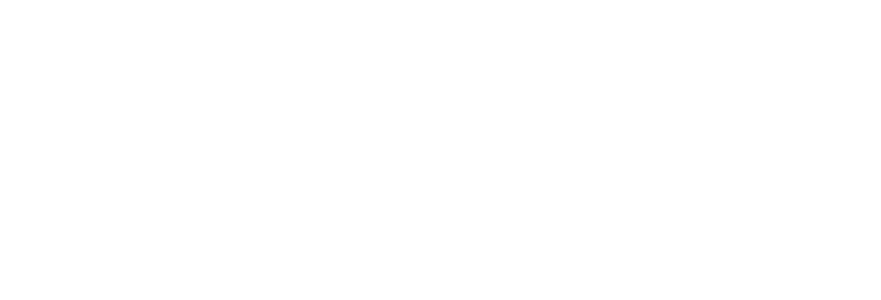
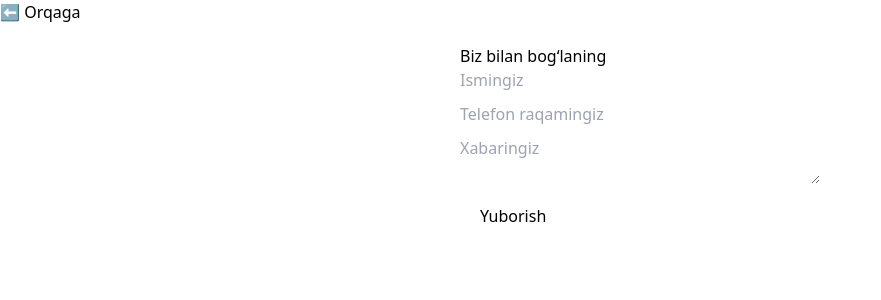
Before and after one commit to samandargofurov/twentyfour, a React (Vite) app: page /contactForm in a window 1280 px wide. Before the commit this address had no page. Shown: the top 300 px of the page, without its empty margins (0-881 px from the left). Built offline with nearby package versions, Linux system fonts and the light colour scheme.

Commit message:
contact form added

```diff
--- a/package.json
+++ b/package.json
@@ -10,6 +10,7 @@
     "preview": "vite preview"
   },
   "dependencies": {
+    "firebase": "^11.9.1",
     "react": "^18.2.0",
     "react-dom": "^18.2.0",
     "react-router-dom": "^7.6.2"
--- a/src/App.jsx
+++ b/src/App.jsx
@@ -2,6 +2,7 @@
 import Order from "./page/order";
 import TovarlarPage from "./page/tovarlarTarixi";
 import TovarTarixiDetail from "./page/tovarTarixiDetails";
+import ContactForm from "./page/ContactForm";
 
 function App() {
   return (
@@ -11,6 +12,7 @@
           <Route path="/" element={<Order />} />
           <Route path="/tovarlar" element={<TovarlarPage />} />
           <Route path="/tovardetails/:sana" element={<TovarTarixiDetail />} />
+          <Route path="/contactForm" element={<ContactForm />} />
         </Routes>
       </div>
     </Router>
--- /dev/null
+++ b/src/firebase/firebase.js
@@ -0,0 +1,15 @@
+// src/firebase/firebase.js
+import { initializeApp } from "firebase/app";
+import { getFirestore } from "firebase/firestore";
+
+const firebaseConfig = {
+  apiKey: "AIzaSyC9iO6XuAyz12345abcdeXyz",
+  authDomain: "twentyfour.firebaseapp.com",
+  projectId: "twentyfour",
+  storageBucket: "twentyfour.appspot.com",
+  messagingSenderId: "1091739999999",
+  appId: "1:1091739999999:web:abcdefghijklm"
+};
+
+const app = initializeApp(firebaseConfig);
+export const db = getFirestore(app);
--- /dev/null
+++ b/src/page/ContactForm.jsx
@@ -0,0 +1,83 @@
+import { useState } from "react";
+import { db } from "../firebase/firebase";
+import { collection, addDoc, serverTimestamp } from "firebase/firestore";
+import { Link } from "react-router-dom";
+
+const ContactForm = () => {
+  const [formData, setFormData] = useState({
+    name: "",
+    phone: "",
+    message: ""
+  });
+
+  const [success, setSuccess] = useState(false);
+
+  const handleChange = (e) => {
+    setFormData((prev) => ({
+      ...prev,
+      [e.target.name]: e.target.value
+    }));
+  };
+
+  const handleSubmit = async (e) => {
+    e.preventDefault();
+
+    try {
+      await addDoc(collection(db, "messages"), {
+        name: formData.name,
+        phone: formData.phone,
+        message: formData.message,
+        createdAt: serverTimestamp()
+      });
+
+      setSuccess(true);
+      setFormData({ name: "", phone: "", message: "" });
+    } catch (error) {
+      console.error("Xatolik:", error);
+      alert("Xatolik yuz berdi. Iltimos, qayta urinib ko‘ring.");
+    }
+  };
+
+  return (
+    <>
+      <Link to="/" className="text-blue-600 hover:underline block mb-4">⬅ Orqaga</Link>
+    <div style={{ maxWidth: "400px", margin: "auto", padding: "20px" }}>
+      <h2>Biz bilan bog‘laning</h2>
+      {success && <p style={{ color: "green" }}>✅ Xabaringiz yuborildi!</p>}
+      <form onSubmit={handleSubmit}>
+        <input
+          type="text"
+          name="name"
+          placeholder="Ismingiz"
+          value={formData.name}
+          onChange={handleChange}
+          required
+          style={{ display: "block", width: "100%", marginBottom: "10px" }}
+        />
+        <input
+          type="text"
+          name="phone"
+          placeholder="Telefon raqamingiz"
+          value={formData.phone}
+          onChange={handleChange}
+          required
+          style={{ display: "block", width: "100%", marginBottom: "10px" }}
+        />
+        <textarea
+          name="message"
+          placeholder="Xabaringiz"
+          value={formData.message}
+          onChange={handleChange}
+          required
+          style={{ display: "block", width: "100%", marginBottom: "10px" }}
+        ></textarea>
+        <button type="submit" style={{ padding: "10px 20px" }}>
+          Yuborish
+        </button>
+      </form>
+    </div>
+    </>
+  );
+};
+
+export default ContactForm;
--- a/src/page/order.jsx
+++ b/src/page/order.jsx
@@ -59,7 +59,10 @@
 
   return (
     <div className="p-4 max-w-4xl mx-auto font-sans">
+      <div className="flex items-center justify-between">
       <Link to="/tovarlar" className="text-blue-600 underline block mb-4">⬅ Tovarlar Tarixi</Link>
+      <Link to="/contactForm" className="text-blue-600 underline block mb-4">⬅ Contact Form</Link>
+      </div>
       <h2 className="text-xl font-bold mb-4">Yangi Xaridor Uchun Mahsulotlar</h2>
 
       <input
```
Also changed, not shown: 1 other file (tests, documents, lock files or other folders).
